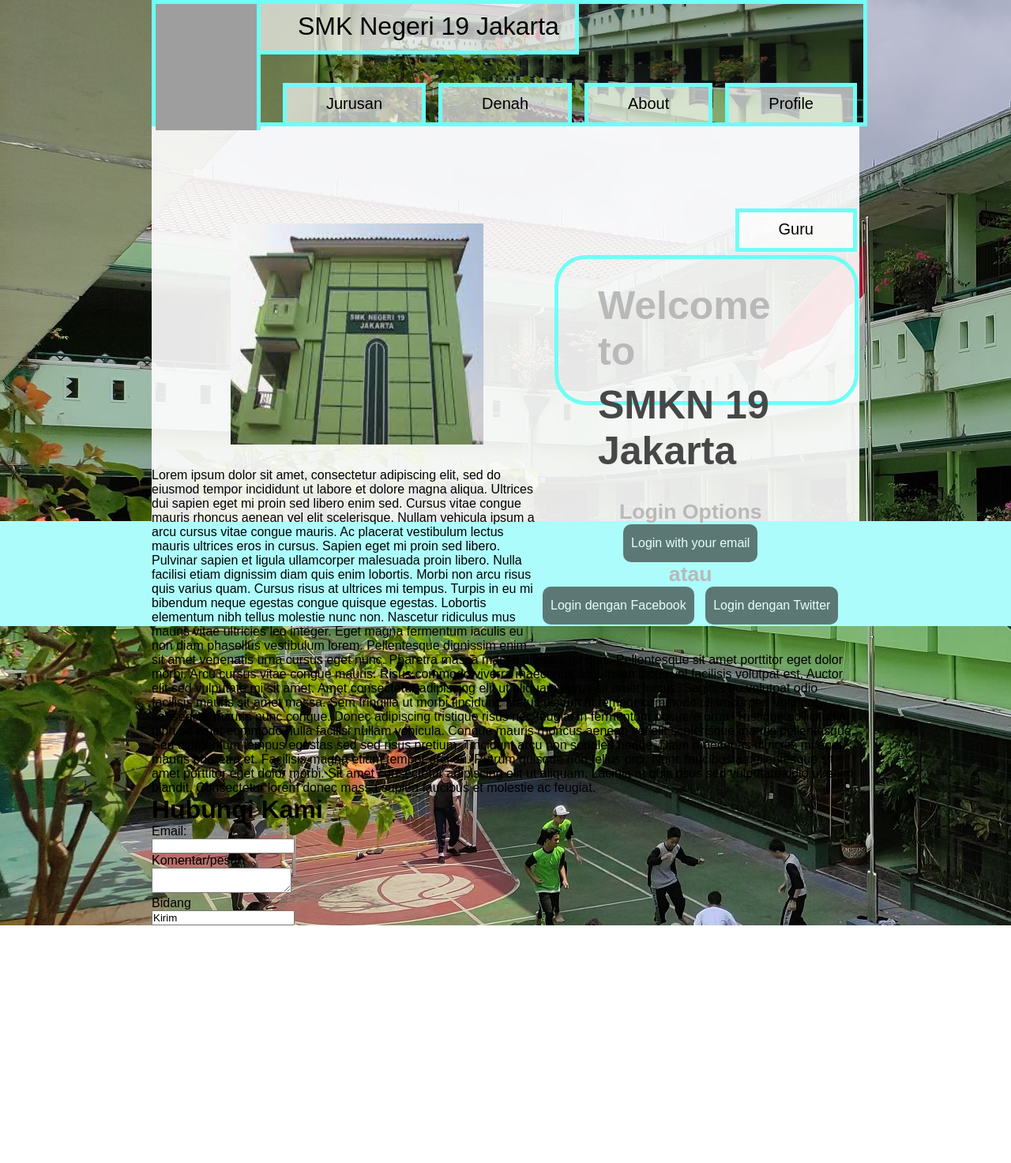
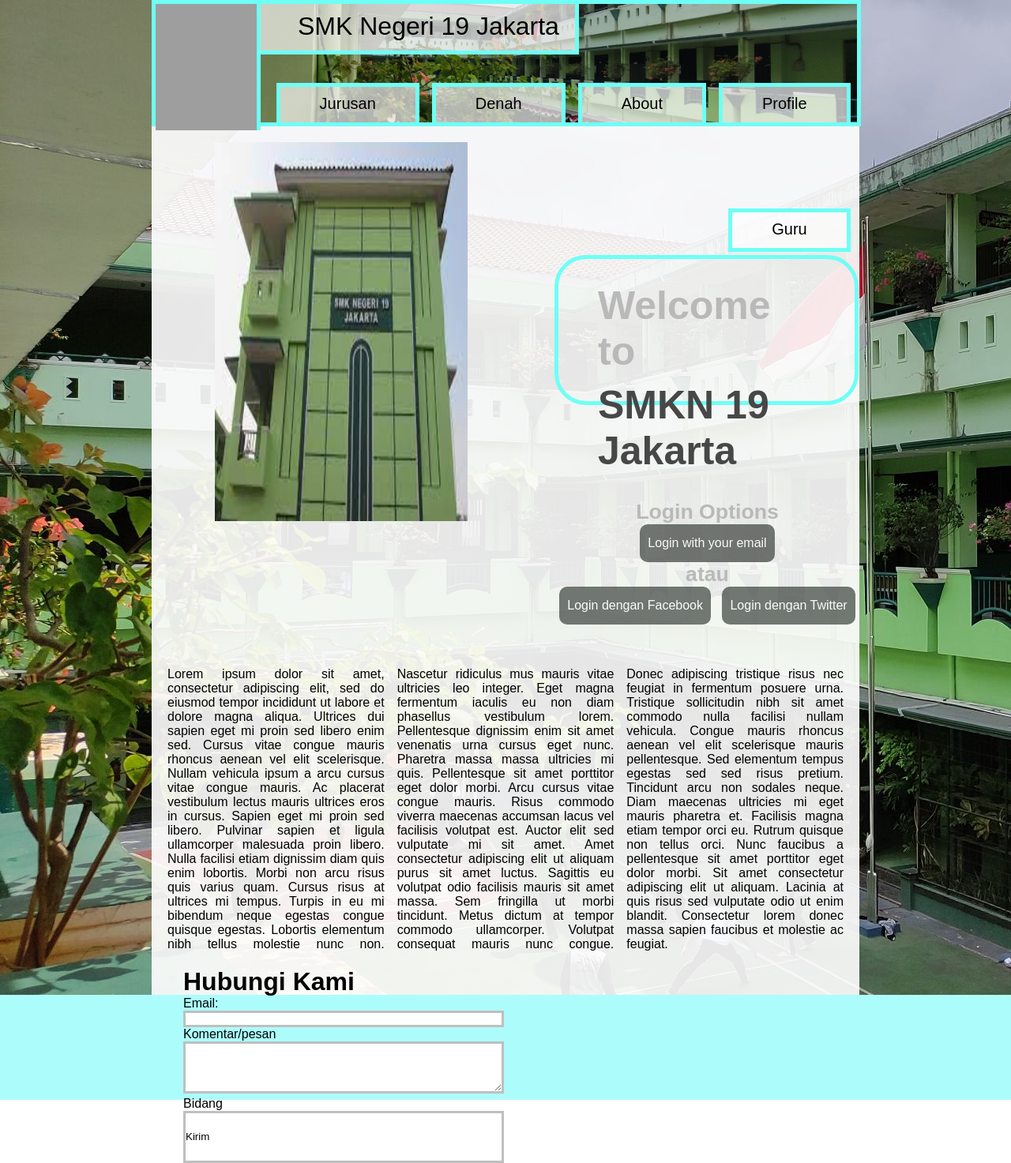
Before and after one commit to Rekji/ngoding, a plain HTML site: page index.html in a window 1280 px wide. Shown: the whole page at 79% size. Before the commit the page ends 1172 px from the top, so only its background shows below. Drawn offline with Linux system fonts and the light colour scheme; grey boxes are pictures that could not be loaded; some icons are missing.

Commit message:
Update stylegood.css

```diff
--- a/stylegood.css
+++ b/stylegood.css
@@ -68,7 +68,7 @@ li{
 }
 
 .top {
-    width: 70%;
+    width: 69.35%;
     height: 150px;
     padding: 0px 20px px 20px;
     margin-left: 15%;
@@ -82,17 +82,32 @@ li{
 
 .fotodepan {
     position: absolute;
-    height: 35%;
+    height: 60%;
     width: 25%;
-    padding: 123px 0 20px 100px;
+    padding: 20px 0 20px 80px;
 }
 
 .mid {
     background-color: rgba(255, 255, 255, 0.9);
     width: 70%;
-    height: 500px;
+    height: 1100px;
     padding: 0px 20px px 20px;
     margin-left: 15%
+}
+
+.tulisankoran {
+    padding: auto 0px ;
+    -webkit-column-count: 3;
+    -moz-column-count: 3;
+    column-count: 3;
+}
+
+.kolomkoran {
+    width: auto;
+    height: auto;
+    margin: 20px ;
+
+    text-align: justify;
 }
 
 .bawah {
@@ -123,6 +138,27 @@ li{
     padding: 50px 1px 1px 510px;
 }
 
+.email {
+    width: 400px;
+
+}
+
+.contactform {
+    padding: 0px 0px 0px 0px;
+    margin: 0px 0px 0px 40px;
+}
+
+
+input, textarea {
+    border: solid rgba(185, 185, 185, 0.9);;
+}
+
+.pesan, .bidang{
+    width: 400px;
+    height: 60px;
+    padding: 0px px;
+
+}
 
 .bot {
     background-color: rgb(173, 252, 252);
@@ -164,7 +200,7 @@ li{
 .btn-wrapper{
     color: rgb(185, 185, 185);
     padding: 33px 1px;
-    float: right;
+    float: none;
     text-align:center;
     width: 100%;
     margin-top:2%;
```
